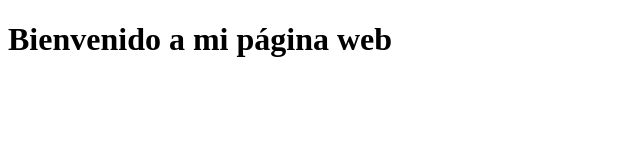
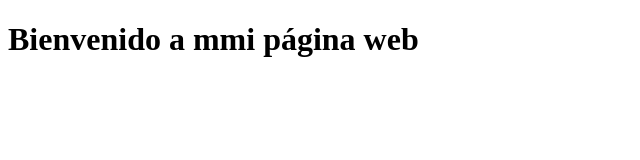
Before and after one commit to Euskera583/ejercicioGIT, a plain HTML site: page index2.html in a window 1280 px wide. Shown: the whole page, without its empty margins (0-640 px from the left). Drawn offline with Linux system fonts and the light colour scheme.

Commit message:
subo de nuevo con header

```diff
--- a/index2.html
+++ b/index2.html
@@ -10,6 +10,6 @@
 
   </header>
 
-  <h1>Bienvenido a mi página web</h1>
+  <h1>Bienvenido a mmi página web</h1>
 </body>
 </html>
```
